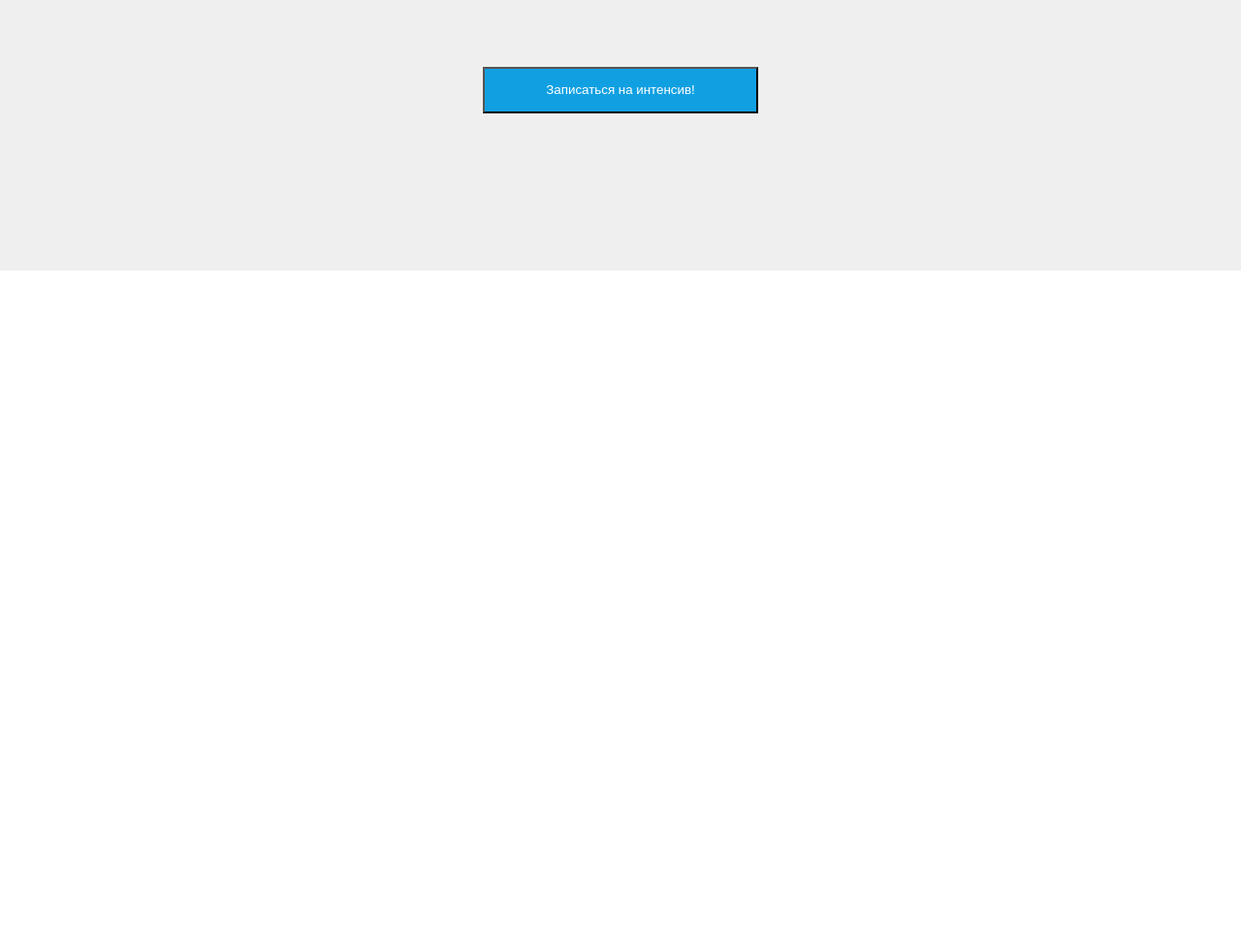
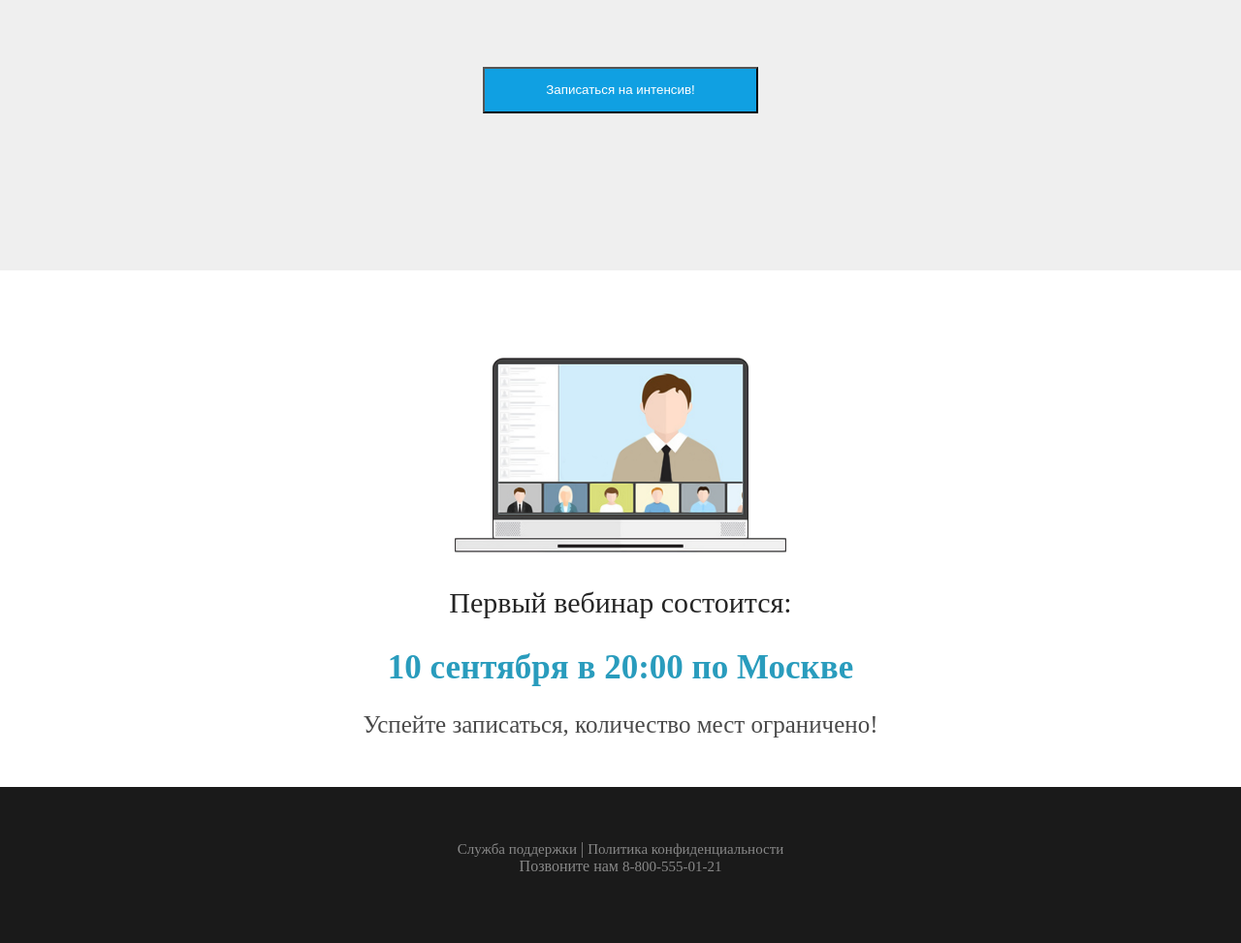
Before and after one commit to kasim87/FIRST-Project-HTML-CSS, a plain HTML site: page src/index.html in a window 1280 px wide. Shown: the part 2878-3851 px from the top of the page at 97% size. Before the commit the page ends 3157 px from the top, so only its background shows below. Drawn offline with Linux system fonts and the light colour scheme.

Commit message:
section footer

```diff
--- a/src/css/style.css
+++ b/src/css/style.css
@@ -219,9 +219,26 @@ span {
 	text-align: center;
 }
 
-.webinar {
+.present {
 	background: #EFEFEF;
 	padding: 90px 0 90px 0;
+}
+
+.present img {
+	display: block;
+	margin: auto;
+}
+
+.present p {
+	margin-top: 45px;
+	font-weight: 400;
+	font-size: 30px;
+	color: #252525;
+	text-align: center;
+}
+
+.webinar {
+	padding: 90px 0 50px 0;
 }
 
 .webinar img {
@@ -229,10 +246,44 @@ span {
 	margin: auto;
 }
 
-.webinar p {
-	margin-top: 45px;
+.webinar__first {
+	margin-top: 35px;
 	font-weight: 400;
 	font-size: 30px;
 	color: #252525;
 	text-align: center;
 }
+
+.webinar__time {
+	margin-top: 30px;
+	font-weight: 900;
+	font-size: 35px;
+	color: #299CBD;
+	text-align: center;
+}
+
+.webinar p {
+	margin-top: 25px;
+	font-weight: 400;
+	font-size: 25px;
+	color: #4A4A4A;
+	text-align: center;
+}
+
+footer {
+	background: #1A1A1A;
+	padding: 55px 0 70px 0;
+}
+
+footer a {
+	font-weight: 300;
+	font-size: 15px;
+	color: #888888;
+	text-decoration: none;
+	text-align: center;
+}
+
+footer p {
+	text-align: center;
+	color: #888888;;
+}
--- a/src/index.html
+++ b/src/index.html
@@ -105,13 +105,31 @@
 			</div>
 		</section>
 
-		<section class="webinar">
+		<section class="present">
 			<div class="container">
 				<img src="icons/present.svg" alt="present">
 				<p>Для всех участников интенсива предусмотрены бонусы и подарки. Нажимайте на кнопку ниже, принимайте участие в вебинарах и забирайте свой приз по окончании обучения!</p>
 				<button>Записаться на интенсив!</button>
 			</div>
 		</section>
+
+		<section class="webinar">
+			<div class="container">
+				<img src="icons/webinar.png" alt="webinar">
+				<h3 class="webinar__first">Первый вебинар состоится:</h3>
+				<h3 class="webinar__time">10 сентября в 20:00 по Москве</h3>
+				<p>Успейте записаться, количество мест ограничено!</p>
+			</div>
+		</section>
 	</main>
+
+	<footer>
+		<p><a href="#">Служба поддержки</a> | <a href="#">Политика конфиденциальности</a></p>
+
+
+
+
+		<p>Позвоните нам <a href="">8-800-555-01-21</a></p>
+	</footer>
 </body>
 </html>
```
Also changed, not shown: src/icons/webinar.png (renamed from src/icons/first.png).
